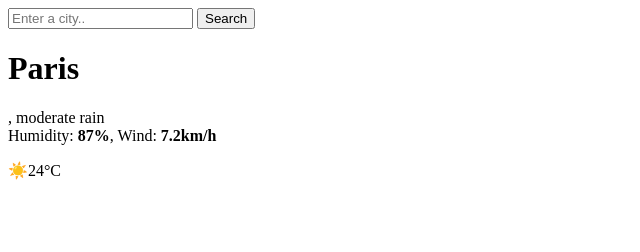
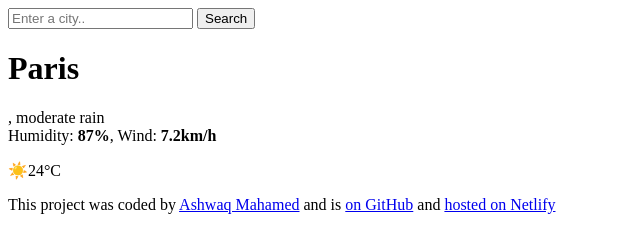
Before and after one commit to ashwaqmaha/Weather-App, a plain HTML site: page index.html in a window 1280 px wide. Shown: the whole page, without its empty margins (0-640 px from the left). Drawn offline with Linux system fonts and the light colour scheme.

Commit message:
footer html complete

```diff
--- a/index.html
+++ b/index.html
@@ -35,6 +35,14 @@
                 </div>
               </main>
           </header>
+          <footer>
+            <p>
+              This project was coded by
+              <a href="https://www.linkedin.com/in/ashwaq-mahamed-581ab7299/" target="_blank">Ashwaq Mahamed</a> and is
+              <a href="https://github.com/ashwaqmaha" target="_blank"> on GitHub</a> and
+              <a href="#" target="_blank">hosted on Netlify</a>
+            </p>
+          </footer>
     </div>
 </body>
 </html>
```
